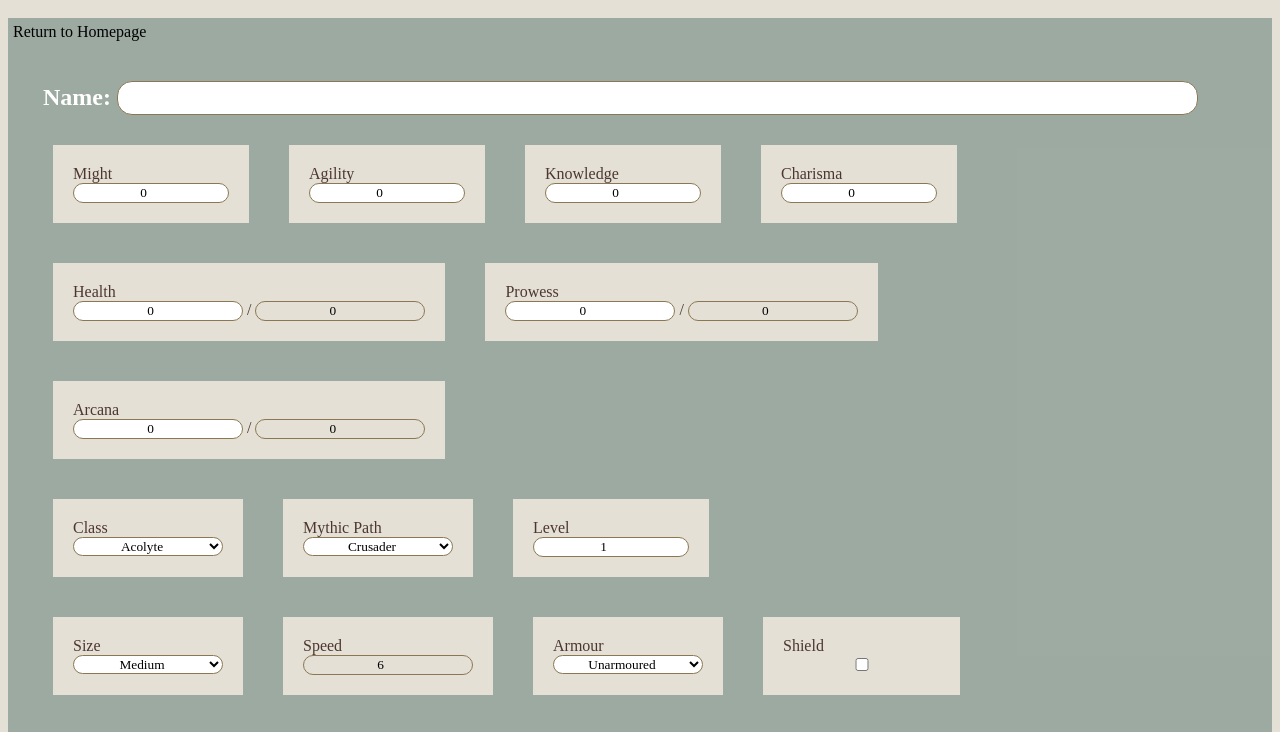
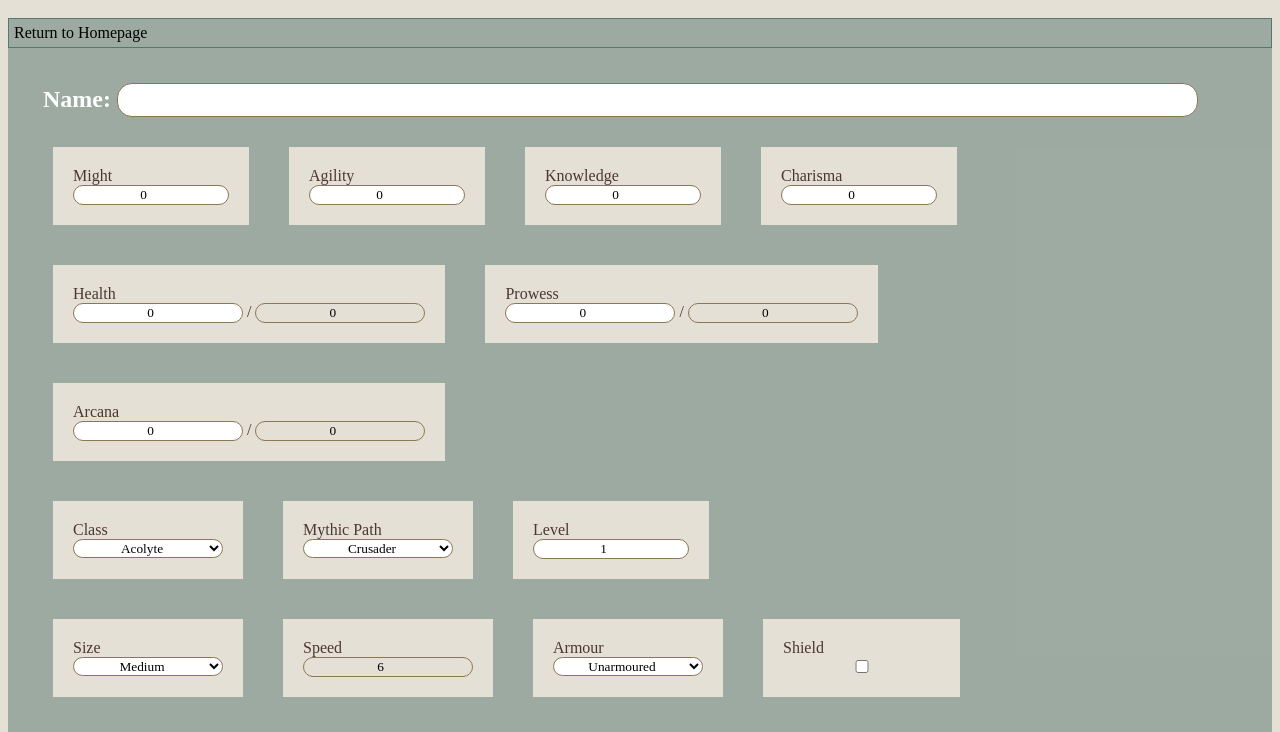
Before and after one commit to notahumanhand/notahumanhand.github.io, a plain HTML site: page sheet.html in a window 1280 px wide. Shown: the part 107-839 px from the top of the page. Drawn offline with Linux system fonts and the light colour scheme; a web font is replaced by a local one.

Commit message:
more fixes

```diff
--- a/mythmaven.css
+++ b/mythmaven.css
@@ -72,7 +72,7 @@ footer {
 .nav {
     font-family: 'Cormorant SC';
     background-color: var(--t-primary);
-    border: 1px solid var(--root);
+    border: 1px solid var(--primary);
     padding: 5px;
     color: var(--dark);
     text-decoration: none;
```
